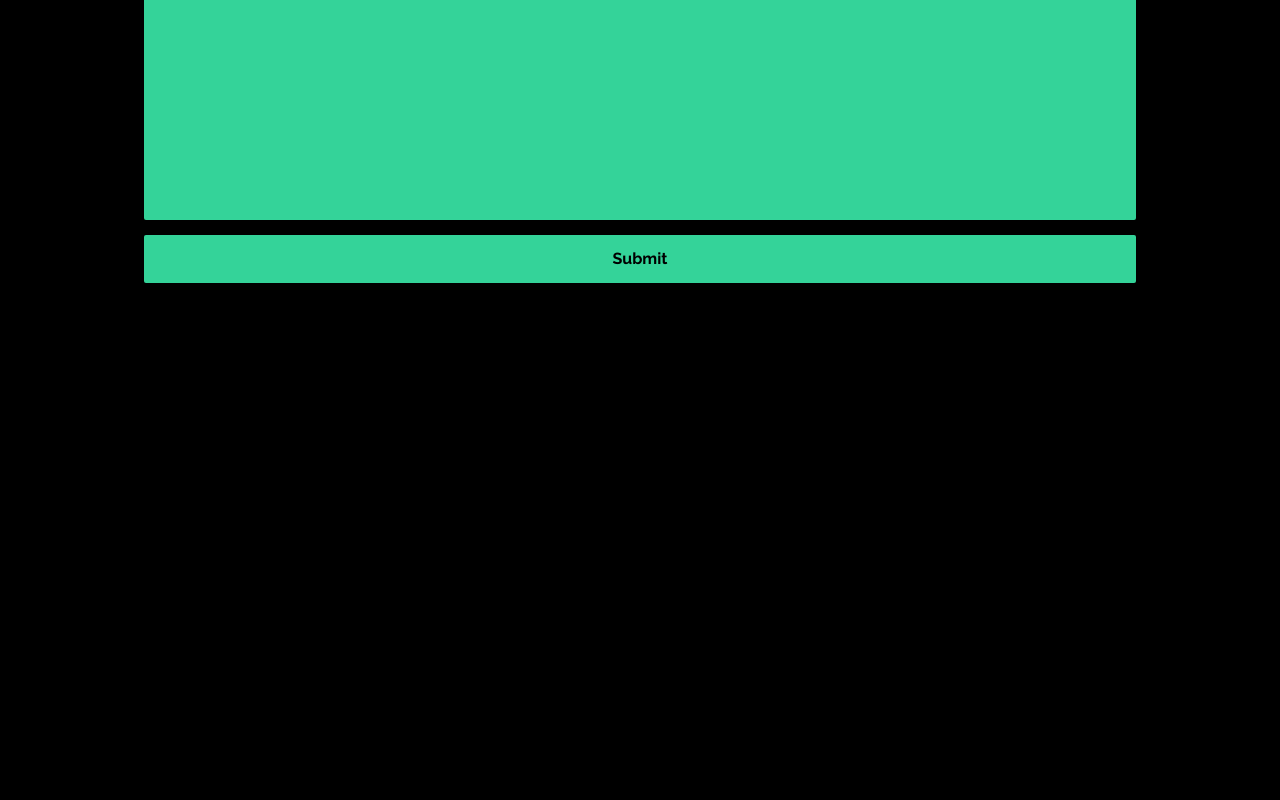
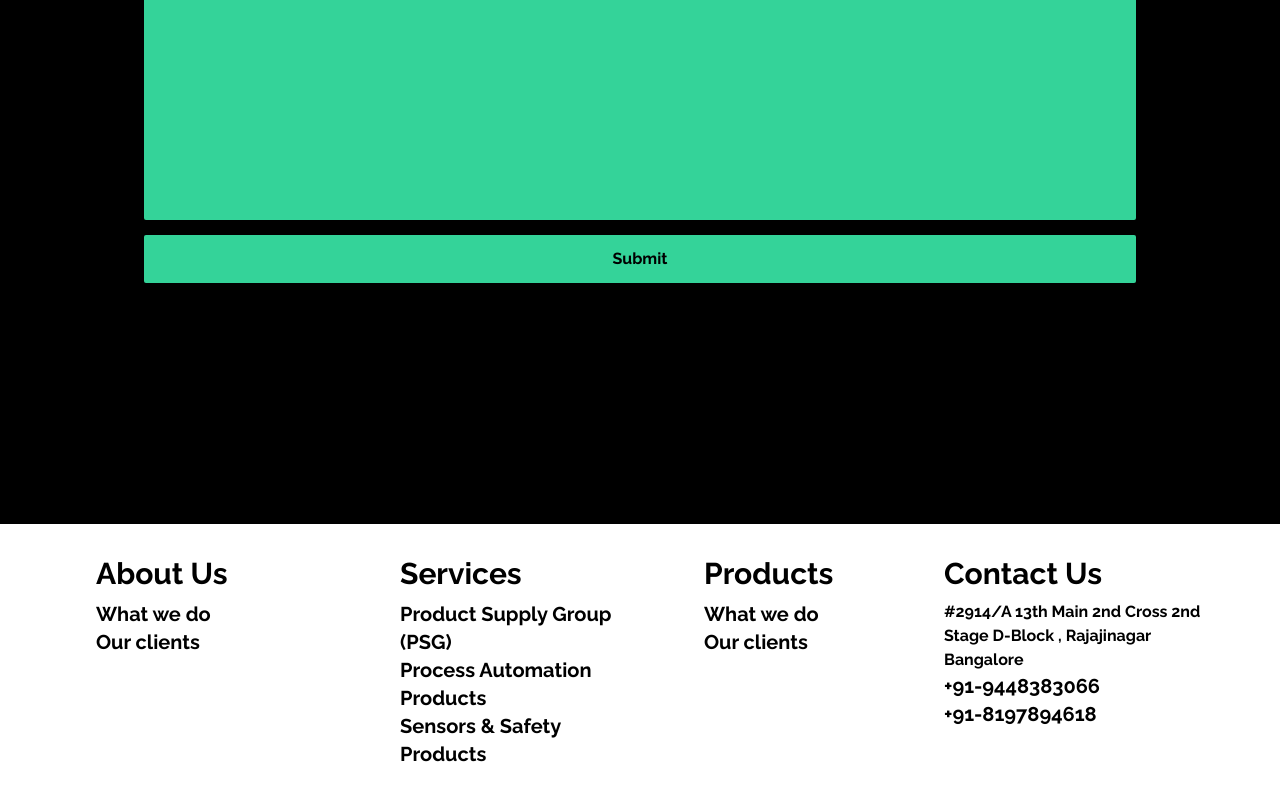
Before and after one commit to DhanrajCoding97/sIc-tailwind-next-live, a Next.js app: page /sic/contact in a window 1280 px wide. Shown: the part 316-1116 px from the top of the page. Before the commit the page ends 840 px from the top, so only its background shows below. Built offline with nearby package versions, Linux system fonts and the light colour scheme.

Commit message:
added footer component

```diff
--- /dev/null
+++ b/components/Footer.jsx
@@ -0,0 +1,88 @@
+import React from "react";
+import Link from "next/link";
+
+const Footer = () => {
+  return (
+    <div id="footer" className="p-8 bg-white text-black font-bold">
+      <div id="wrapper">
+        <div id="row" className="grid grid-cols-2 lg:grid-cols-4">
+          <div id="column" className="flex flex-col text-left ml-16">
+            <Link href="/about">
+              <a className="text-3xl pb-2 cursor-pointer">About Us</a>
+            </Link>
+            <Link href="#about">
+              <a className="text-xl">What we do</a>
+            </Link>
+            <Link href="#clients">
+              <a className="text-xl hover:text-cyan-600 ease-in duration-300 cursor-pointer">
+                Our clients
+              </a>
+            </Link>
+          </div>
+          <div id="column" className="flex flex-col text-left ml-16">
+            <Link href="/about">
+              <a className="text-3xl pb-2">Services</a>
+            </Link>
+            <Link href="#psg">
+              <a className="text-xl hover:text-cyan-600 ease-in duration-300 cursor-pointer">
+                Product Supply Group (PSG)
+              </a>
+            </Link>
+            <Link href="#pap">
+              <a className="text-xl hover:text-cyan-600 ease-in duration-300 cursor-pointer">
+                Process Automation Products
+              </a>
+            </Link>
+            <Link href="#ssp" className="ciu">
+              <a className="text-xl hover:text-cyan-600 ease-in duration-300 cursor-pointer">
+                Sensors & Safety Products
+              </a>
+            </Link>
+          </div>
+          <div id="column" className="flex flex-col text-left ml-16">
+            <Link href="/about">
+              <a className="text-3xl pb-2">Products</a>
+            </Link>
+            <Link href="#about">
+              <a className="text-xl hover:text-cyan-600 ease-in duration-300 cursor-pointer">
+                What we do
+              </a>
+            </Link>
+            <Link href="#clients">
+              <a className="text-xl hover:text-cyan-600 ease-in duration-300 cursor-pointer">
+                Our clients
+              </a>
+            </Link>
+          </div>
+          <div id="column" className="flex flex-col text-left">
+            <Link href="/#contact">
+              <a className="text-3xl pb-2">Contact Us</a>
+            </Link>
+            <div>
+              <p>#2914/A 13th Main 2nd Cross 2nd Stage D-Block , Rajajinagar</p>
+              <span>Bangalore</span>
+            </div>
+            <div>
+              <span className="flex flex-col">
+                <a
+                  href="tel:+919448383066"
+                  className="text-xl hover:text-cyan-600 ease-in duration-300 cursor-pointer"
+                >
+                  +91-9448383066
+                </a>
+                <a
+                  href="tel:+918197894618"
+                  className="text-xl hover:text-cyan-600 ease-in duration-300 cursor-pointer"
+                >
+                  +91-8197894618
+                </a>
+              </span>
+            </div>
+          </div>
+        </div>
+      </div>
+    </div>
+  );
+};
+
+export default Footer;
--- a/pages/_app.js
+++ b/pages/_app.js
@@ -1,5 +1,6 @@
 import Head from "next/head";
 import Navbar from "../components/Navbar";
+import Footer from "../components/Footer";
 import "../styles/globals.css";
 
 function MyApp({ Component, pageProps }) {
@@ -10,6 +11,7 @@ function MyApp({ Component, pageProps }) {
       </Head>
       <Navbar />
       <Component {...pageProps} />
+      <Footer />
     </>
   );
 }
--- a/pages/sic/about.js
+++ b/pages/sic/about.js
@@ -1,6 +1,4 @@
 import React from "react";
-import Slider from "../../components/Slider";
-import { SliderData } from "../../components/SliderData";
 import Accordian from "../../components/Accordian";
 
 const About = () => {
@@ -21,7 +19,6 @@ const About = () => {
         </p>
       </div>
       <Accordian />
-      <Slider slides={SliderData} />
     </section>
   );
 };
--- a/pages/sic/products.js
+++ b/pages/sic/products.js
@@ -0,0 +1,7 @@
+import React from "react";
+
+const products = () => {
+  return <div id="products">products</div>;
+};
+
+export default products;
--- a/pages/sic/services.js
+++ b/pages/sic/services.js
@@ -0,0 +1,7 @@
+import React from "react";
+
+const services = () => {
+  return <div id="services">services</div>;
+};
+
+export default services;
```
